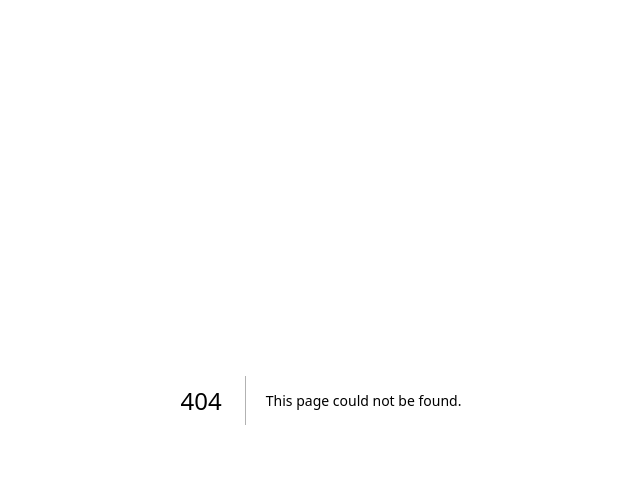
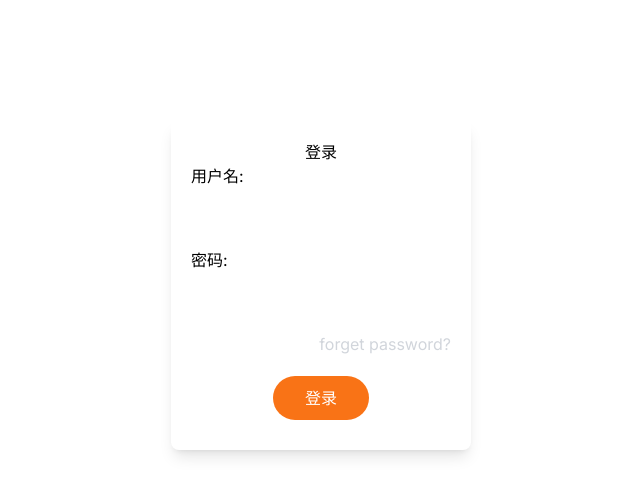
Before and after one commit to clin211/tailwindcss-learn, a Next.js app: page /ripple-effect-login in a window 1280 px wide. Before the commit this address had no page. Shown: the top 496 px of the page, without its empty margins (319-959 px from the left). Built offline with nearby package versions, Linux system fonts and the light colour scheme.

Commit message:
feat: 水波纹登录页面

```diff
--- a/src/app/globals.css
+++ b/src/app/globals.css
@@ -16,15 +16,6 @@
   }
 }
 
-body {
-  color: rgb(var(--foreground-rgb));
-  background: linear-gradient(
-      to bottom,
-      transparent,
-      rgb(var(--background-end-rgb))
-    )
-    rgb(var(--background-start-rgb));
-}
 
 @layer utilities {
   .text-balance {
--- /dev/null
+++ b/src/app/ripple-effect-login/page.tsx
@@ -0,0 +1,54 @@
+import React from 'react';
+import Image from 'next/image';
+import waves from '@/assets/images/waves.svg';
+
+function RippleEffectLogin() {
+    return (
+        <div className="header">
+            <div className="h-[75vh] w-full m-0 pt-[120px] box-border">
+                <div className="p-5 rounded-lg shadow-lg w-[300px] mx-auto text-center">
+                    <h2>登录</h2>
+                    <form id="loginForm">
+                        <div className="mb-4 text-left">
+                            <label htmlFor="username" className="block mb-1">
+                                用户名:
+                            </label>
+                            <input
+                                className="w-full p-2 box-border rounded-full"
+                                type="text"
+                                id="username"
+                                name="username"
+                                required
+                            />
+                        </div>
+                        <div className="mb-4 text-left">
+                            <label htmlFor="password" className="block mb-1">
+                                密码:
+                            </label>
+                            <input
+                                className="w-full p-2 box-border rounded-full"
+                                type="password"
+                                id="password"
+                                name="password"
+                                required
+                            />
+                        </div>
+                        <p className="text-right text-gray-300 mb-5">
+                            forget password?
+                        </p>
+                        <button
+                            type="submit"
+                            className="w-24 p-2.5 bg-orange-500 text-white border-none rounded-full cursor-pointer text-base hover:bg-orange-800">
+                            登录
+                        </button>
+                    </form>
+                    <p id="error-message" className="text-red-500 mt-2.5"></p>
+                </div>
+            </div>
+
+            <Image className="w-full h-[15vh]" src={waves} alt="waves" />
+        </div>
+    );
+}
+
+export default RippleEffectLogin;
```
Also changed, not shown: src/assets/images/waves.svg (added).
